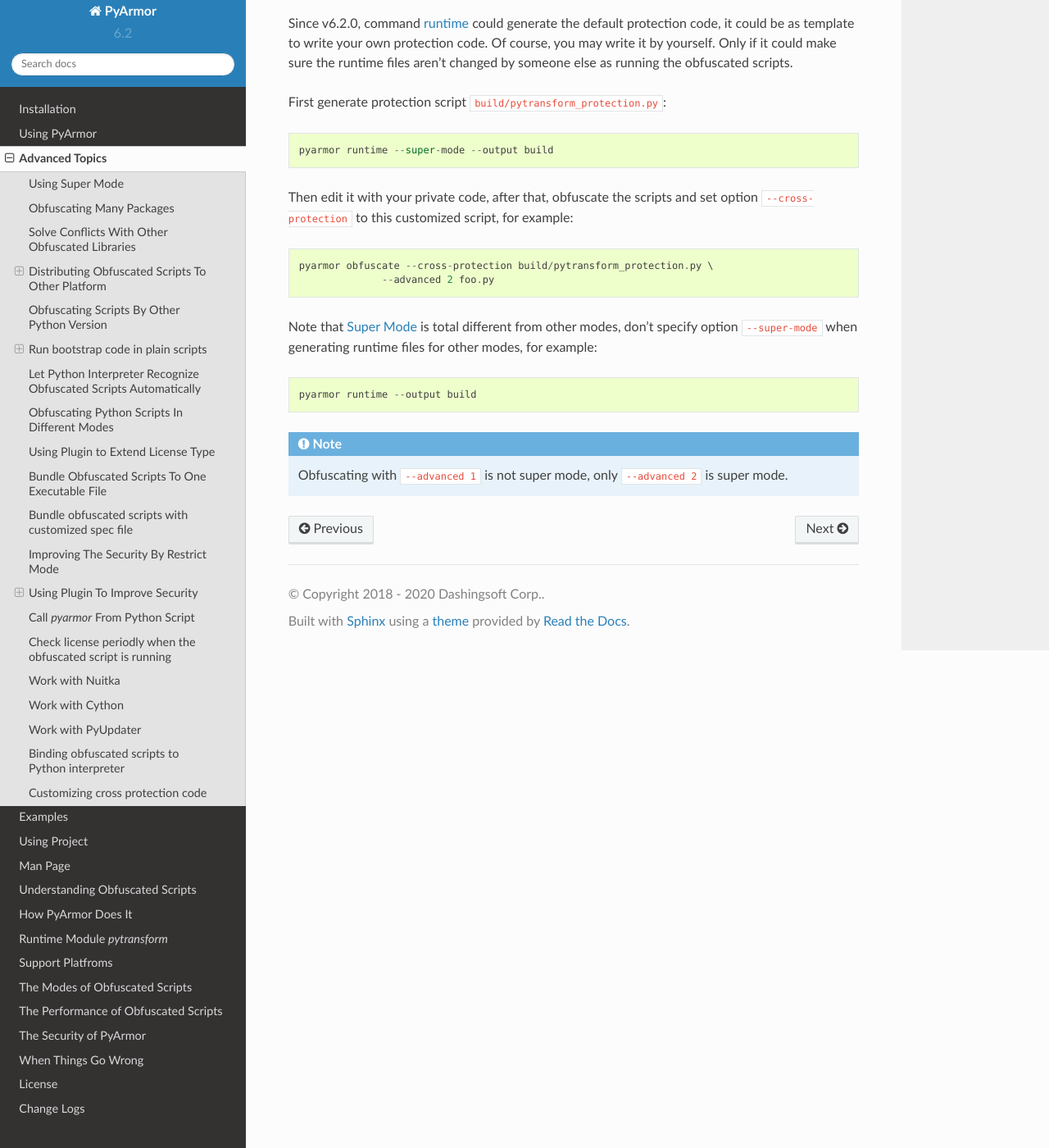
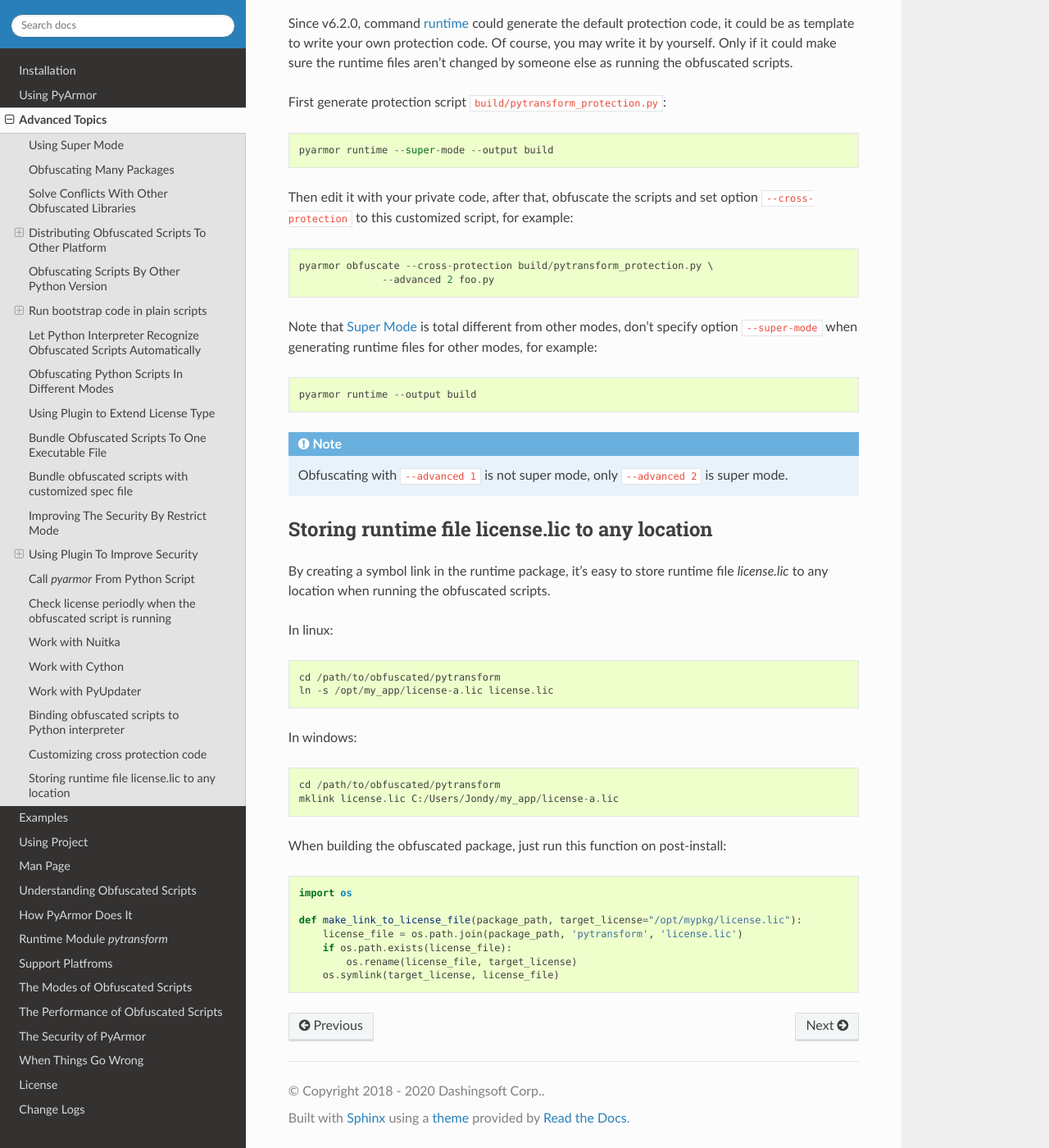
Before and after one commit to dashingsoft/pyarmor, a Sphinx documentation site: the page built from docs/advanced.rst, in a window 1280 px wide and 1400 px high, scrolled down 21993 px. Shown: the whole window at 82% size. Built offline with Sphinx 7.4.7 and the Read the Docs theme 2.0.0, drawn with Linux system fonts in a browser that asks for light colours.

Commit message:
Add usage for any location license

```diff
--- a/docs/advanced.rst
+++ b/docs/advanced.rst
@@ -1083,4 +1083,34 @@
    super mode.
 
 
+.. _storing runtime file license.lic to any location:
+
+Storing runtime file license.lic to any location
+------------------------------------------------
+
+By creating a symbol link in the runtime package, it's easy to store runtime
+file `license.lic` to any location when running the obfuscated scripts.
+
+In linux::
+
+  cd /path/to/obfuscated/pytransform
+  ln -s /opt/my_app/license-a.lic license.lic
+
+In windows::
+
+  cd /path/to/obfuscated/pytransform
+  mklink license.lic C:/Users/Jondy/my_app/license-a.lic
+
+When building the obfuscated package, just run this function on post-install:
+
+.. code:: python
+
+   import os
+
+   def make_link_to_license_file(package_path, target_license="/opt/mypkg/license.lic"):
+       license_file = os.path.join(package_path, 'pytransform', 'license.lic')
+       if os.path.exists(license_file):
+           os.rename(license_file, target_license)
+       os.symlink(target_license, license_file)
+
 .. include:: _common_definitions.txt
```
